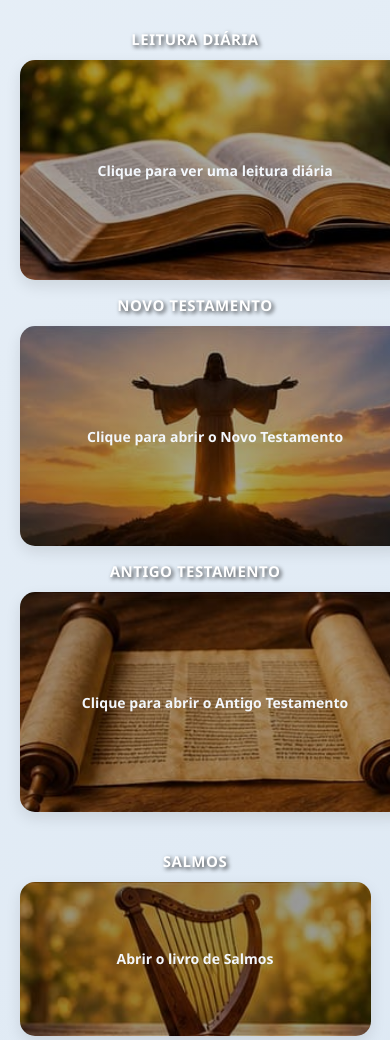
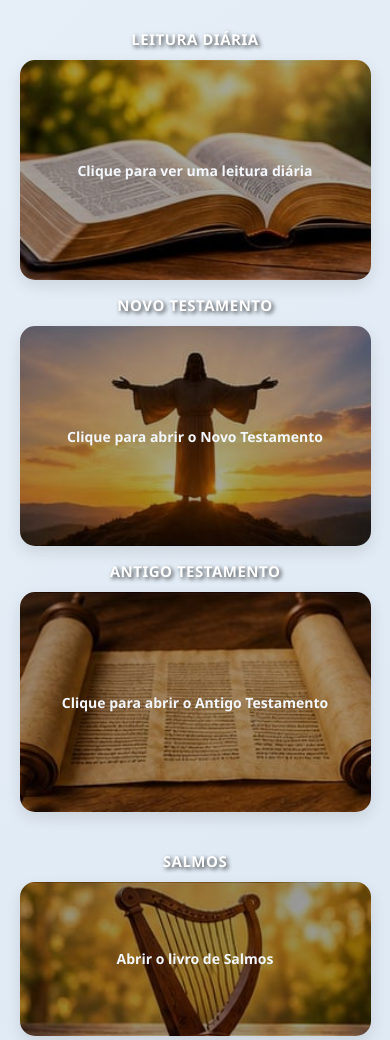
Before and after one commit to Youkai1910/projeto-integrador, a PHP site: page / in a window 390 px wide. Shown: the part 249-1289 px from the top of the page. Run offline with PHP 8.4, Linux system fonts and the light colour scheme; data that the repository does not hold is empty.

Commit message:
Expandir cartão principal no dispositivo móvel
Defina o cartão principal com largura total no ponto de interrupção (breakpoint) responsivo existente.

```diff
--- a/public/css/style.css
+++ b/public/css/style.css
@@ -562,6 +562,10 @@ footer {
         display: flex;
         gap: 0;
     }
+
+    .card-principal {
+        width: 100%;
+    }
 }
 
 @media (max-width: 500px) {
```
